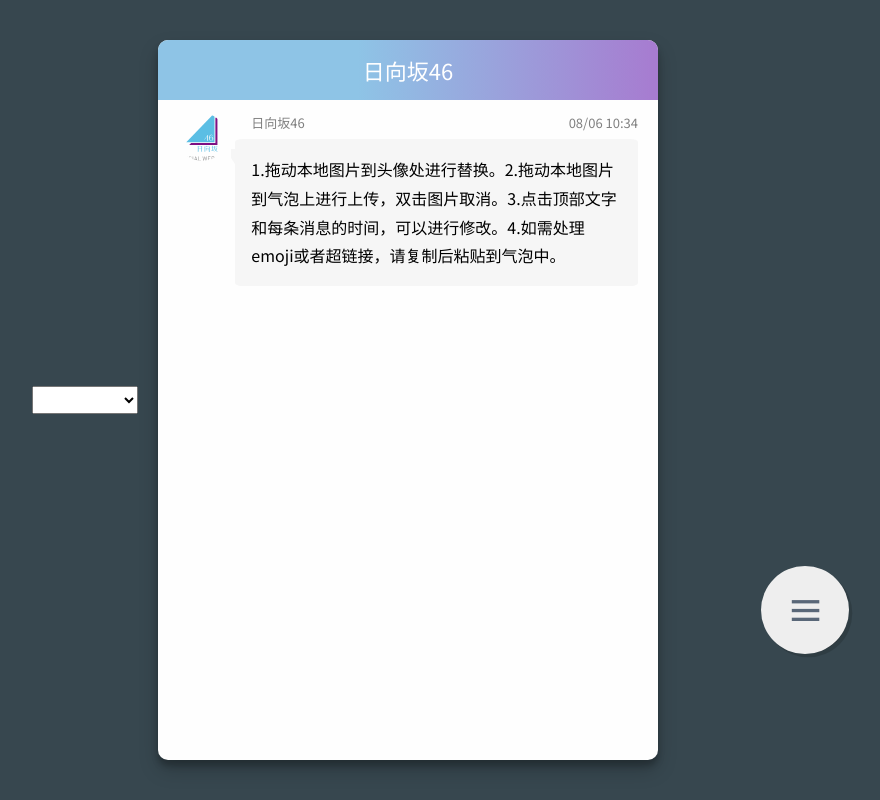
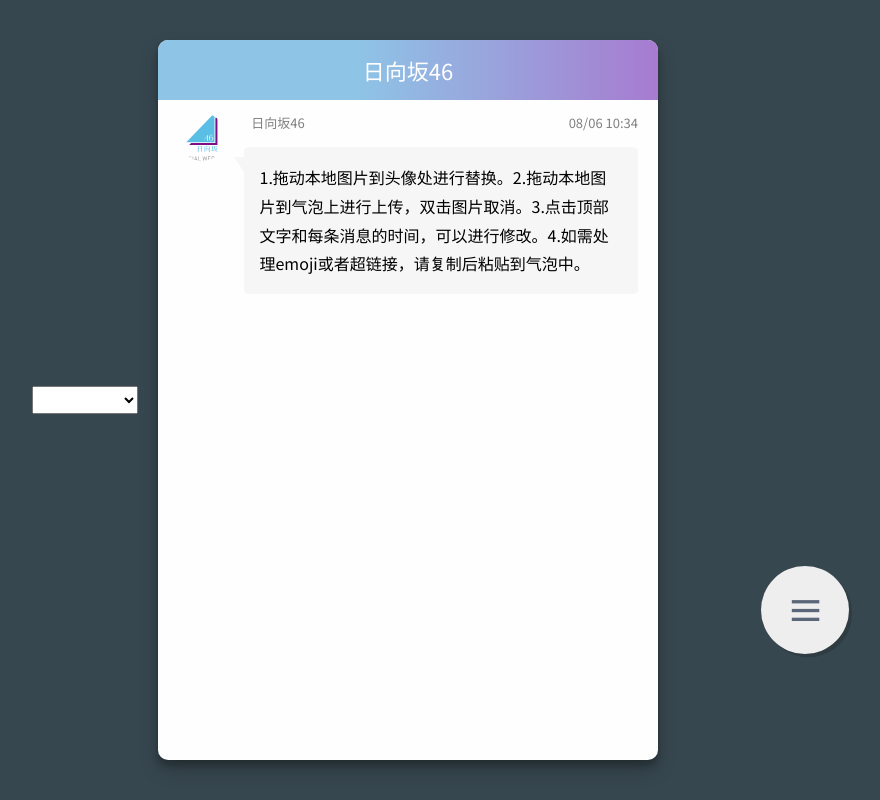
Before and after one commit to JuzLEthE/sakamichi-generator, a Vue app: page / in a window 1280 px wide. Shown: the whole page, without its empty margins (285-1165 px from the left). Built offline with nearby package versions, Linux system fonts and the light colour scheme.

Commit message:
气泡尖尖遮挡问题

```diff
--- a/src/views/Home.vue
+++ b/src/views/Home.vue
@@ -389,9 +389,9 @@
 
 /* 气泡相关css */
 .msg-bubble {
-  margin-top: 0.5em;
+  margin-top: 1em;
   position: relative;
-  width: 95%;
+  width: 93%;
   background-color: #f6f6f6;
   display: inline-block;
   font-size: 1em;
```
